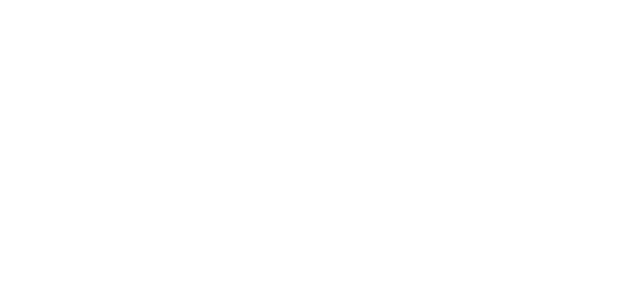
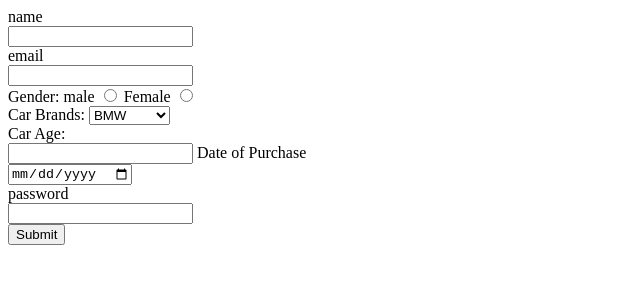
Before and after one commit to acciojob/car-insurance-form-nitishjaiswal2002, a website: page main.html in a window 1280 px wide. Shown: the whole page, without its empty margins (0-640 px from the left). Drawn offline with Linux system fonts and the light colour scheme.

Commit message:
created a submission

```diff
--- a/main.html
+++ b/main.html
@@ -10,7 +10,32 @@
 	<!-- the entire body must be written by student -->
     <script type="text/javascript" src="./script.js">
 </script>
+<form>
+	<label for="name">name</label><br>
+	<input type="text" id="name"required> <br>
+		<label for="email">email</label><br>
+	<input type="email" id="email"required><br>
+	<label for="gender">Gender:</label>
+	<label for="gender">male</label>
+	<input type="radio" id="gender" name="gender"value="male"required>
+	<label for="gender">Female</label>
+	<input type="radio" id="gender" value="female" name="gender"required><br>
 
+	<label for="cars">Car Brands:</label>
+	<select name="cars" id="cars">
+		<option value="BMW">BMW</option>
+		<option value="Audi">Audi</option>
+		<option value="mercedez">Mercedez</option>
+	</select><br>
+<label for="carage">Car Age:</label><br>
+		<input id="carage" type="number"required>
+	<label for="dop">Date of Purchase</label><br>
+		<input id="carage" type="date"required><br>
+	<label for="password">password</label><br>
+		<input id="password" type="password"required><br>
+	<input type="submit">
+
+</form>
 </body>
 
 </html>
```
